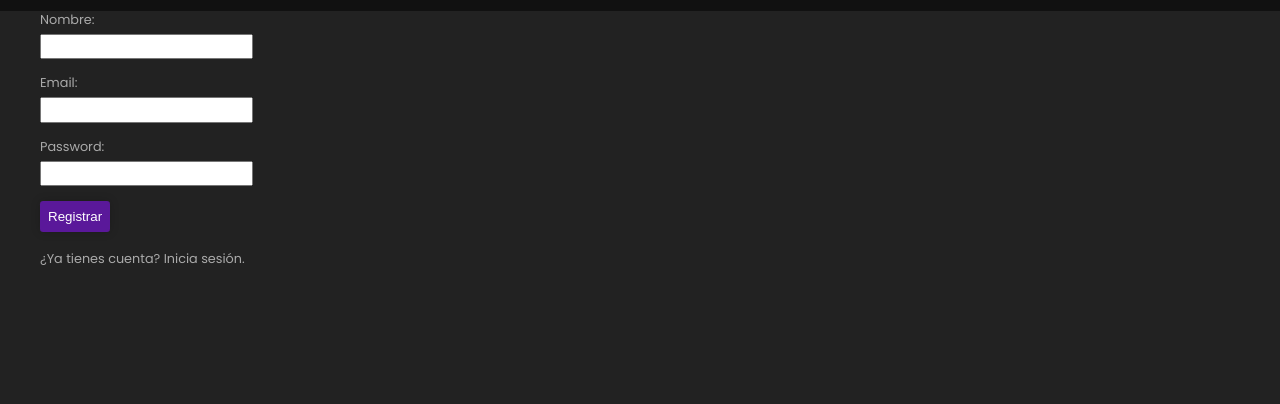
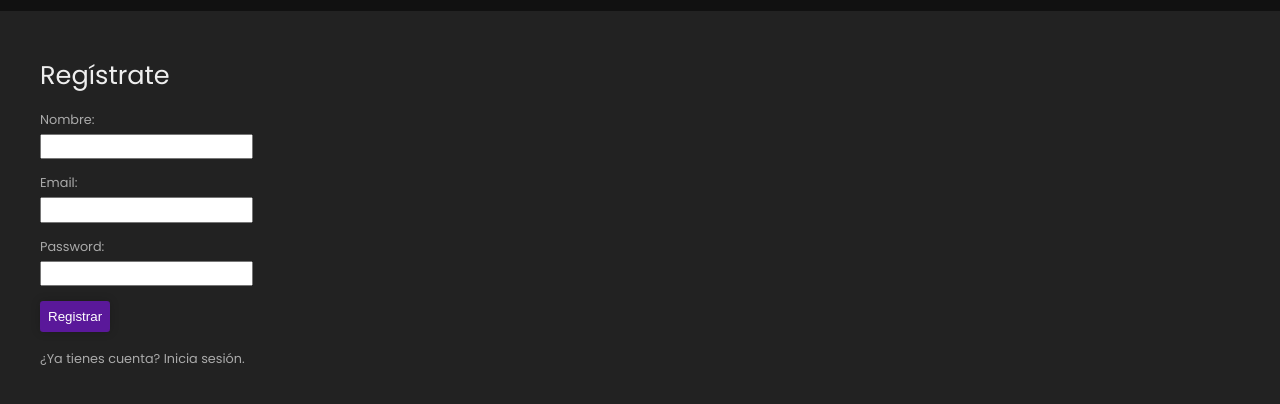
Before and after one commit to fran-gzz/movieplex, a website: page pages/register.html in a window 1280 px wide. Shown: the part 44-448 px from the top of the page. Drawn offline with Linux system fonts and the light colour scheme; some packages are replaced by stand-ins of ours; a script that the page names is missing.

Commit message:
padding corregido

```diff
--- a/pages/register.html
+++ b/pages/register.html
@@ -32,21 +32,8 @@
         </nav>
     </header>
 
-    <section class="section">
+    <section class="section padding">
         <h2 class="section__title">Regístrate</h2>
-        <!-- <form id="form-register" class="form" onsubmit="sesion.registrarUsuario()">
-            <label for="username">Nombre de usuario:</label>
-            <input type="text" id="username" name="username" required>
-            <label>Email:</label>
-            <input type="email" id="email" required>
-            <label for="password">Contraseña:</label>
-            <input type="password" id="password" name="password" required>
-            <button type="submit">
-                Regístrate
-            </button>
-            <br>
-            <a href="./login.html">¿Ya tienes cuenta? Inicia sesión.</a>
-        </form> -->
         <form id="form-registro" class="form">
             <label>Nombre:</label>
             <input type="text" id="nombre" required>
--- a/scss/abstracts/_utilities.scss
+++ b/scss/abstracts/_utilities.scss
@@ -1,3 +1,8 @@
+.padding {
+    padding: 100px 0;
+}
+
+
 /* Containers */
 
 .container {
@@ -13,24 +18,6 @@
         font-size: 1.4em;
     }
 }
-/* Button */
-// .button {
-//     background-color: inherit;
-//     border: none;
-//     border-radius: $radius;
-//     cursor: pointer;
-//     min-width: 150px;
-//     padding: 0.5rem;
-//     @include size( 5rem, 100% );
-//     @include transition;
-//     &--primary {
-//         background-color: $color__primary;
-//         color: $color__white--1;
-//         &:hover {
-//             background-color: $color__primary--darker;
-//         }
-//     }
-// }
 
 
 .button__container {
```
Also changed, not shown: pages/login.html (+1 -1 lines), pages/upcoming.html (+1 -1 lines), css/styles.css.
